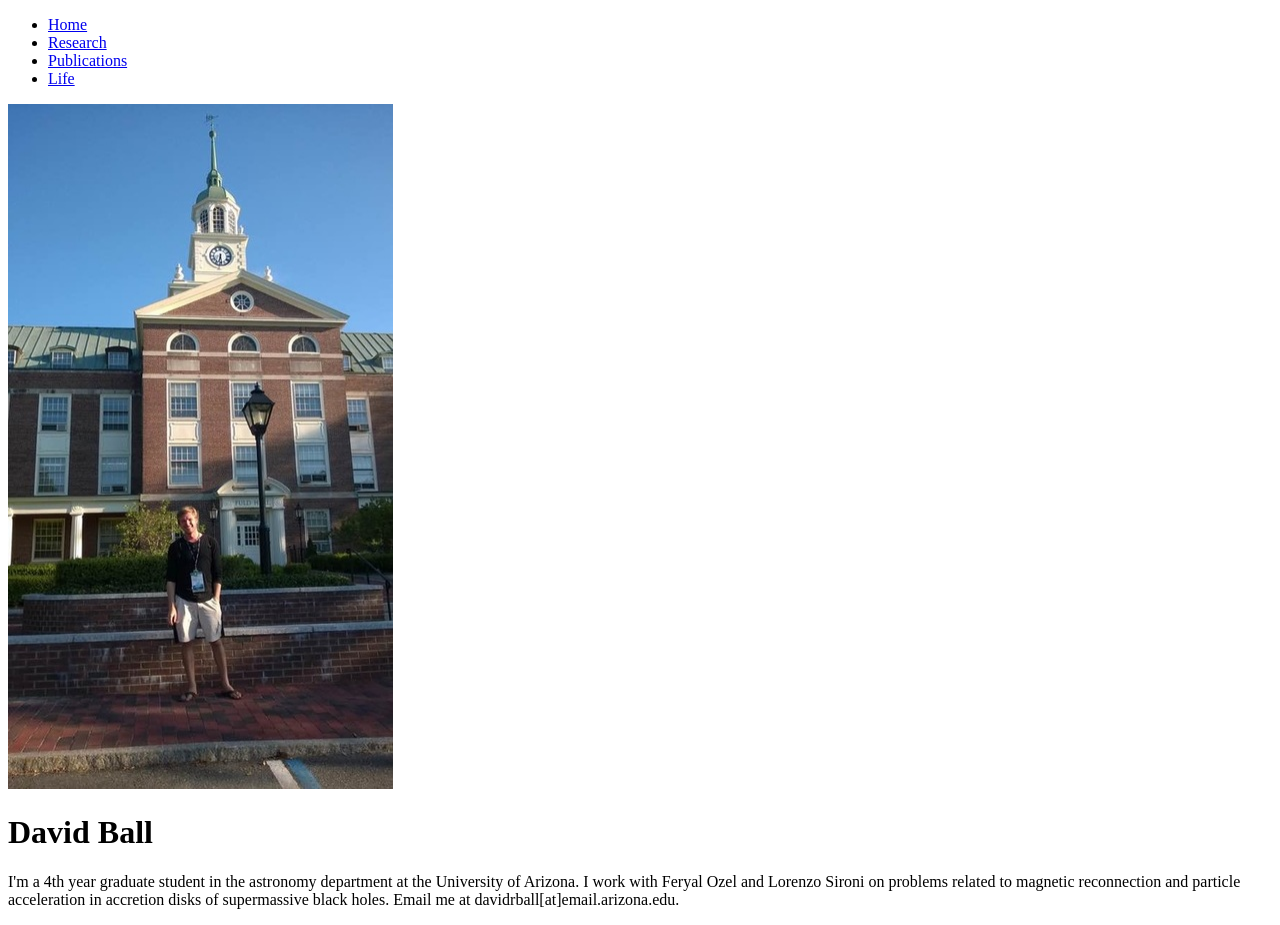
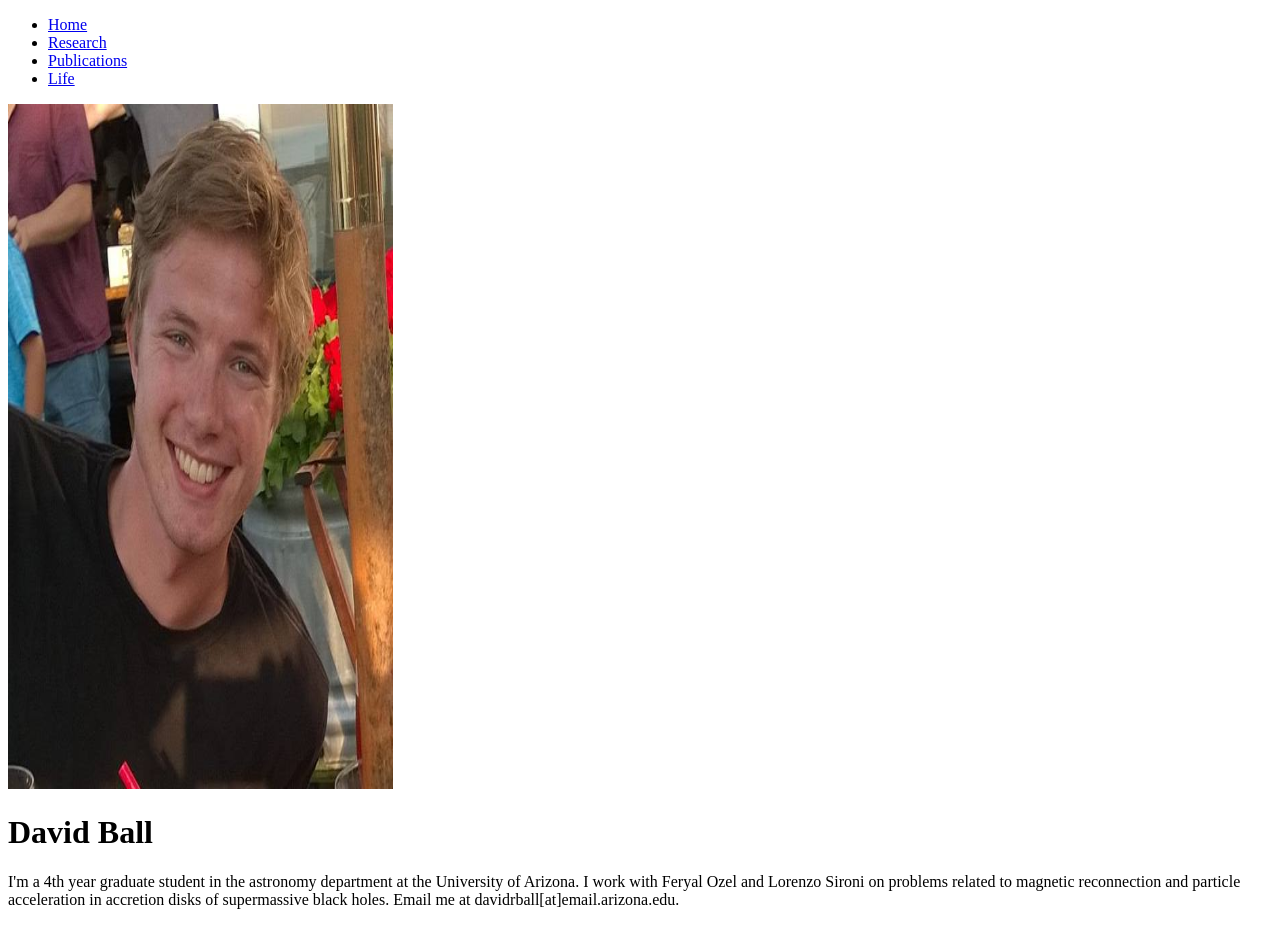
Before and after one commit to davidrball/davidrball.github.io, a Jekyll site: the page built from index.html, in a window 1280 px wide. Built offline with Jekyll 4.4.1, drawn with Linux system fonts in a browser that asks for light colours.

Commit message:
adding headshot

```diff
--- a/index.html
+++ b/index.html
@@ -2,7 +2,7 @@
 layout: default
 title: David Ball
 ---
-<img src='images/institute_pic.jpg' alt="me" class="left" style="width:385px;height:685px">
+<img src='images/headshot.jpg' alt="me" class="left" style="width:385px;height:685px">
 
 <div class="blurb">
     <h1>David Ball</h1>
```
Also changed, not shown: images/headshot.jpg (added).
